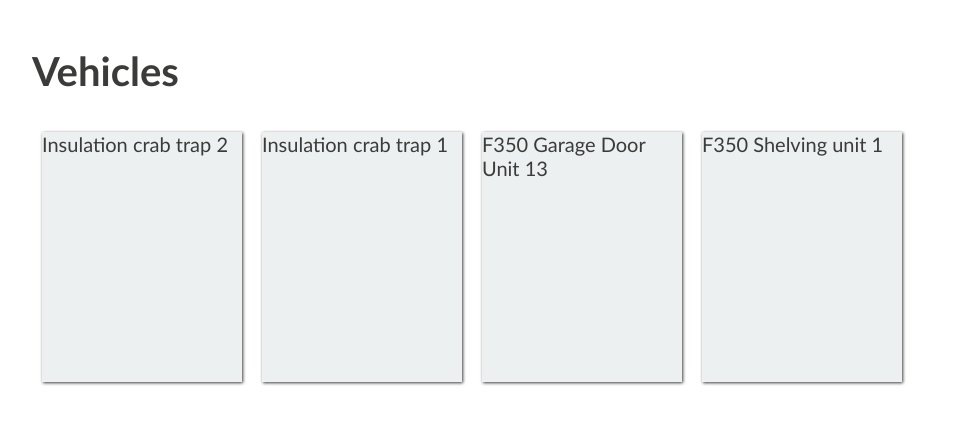
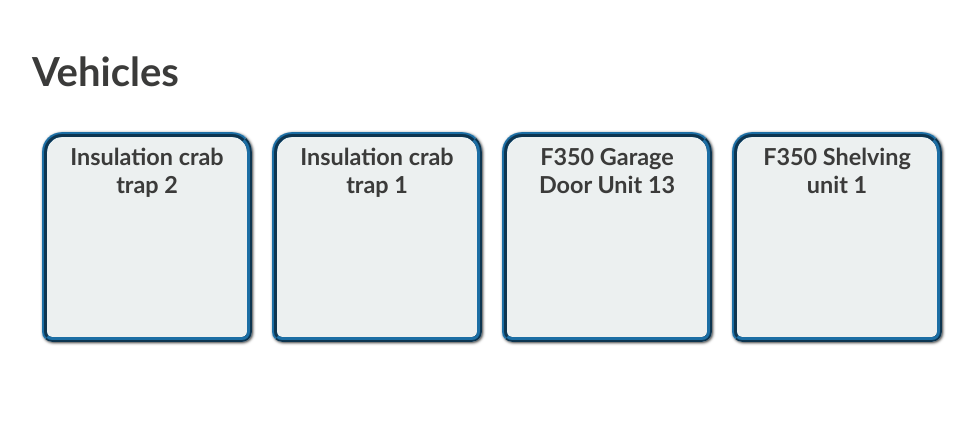
Before and after one commit to AdiGarmendia/coastal, a Django app: page /vehicles/ in a window 1280 px wide. Shown: the part 64-488 px from the top of the page, without its empty margins (8-984 px from the left). Run offline with Django 3.2, Linux system fonts and the light colour scheme; data comes from the database, SQL or seed files in the repository; both versions use the stored data as it was after the commit; tables that the repository leaves empty hold one stand-in row (values such as "Sample post").

Commit message:
MVP approved

```diff
--- a/coastalapp/static/styles/lists.css
+++ b/coastalapp/static/styles/lists.css
@@ -1,14 +1,17 @@
 .list {
 	display: flex;
+	flex-wrap: wrap;
 	list-style-type: none;
 	padding-left: 0;
 }
 
 .list > li {
-	height: 250px;
+	height: 200px;
 	width: 200px;
 	box-shadow: 1px 1px 3px rgb(59, 59, 58);
 	margin: 10px;
+	border: 5px ridge #1c6ea4;
+	border-radius: 20px 20px 10px 10px;
 }
 
 .list > li:hover {
--- a/coastalapp/templates/shared/base.html
+++ b/coastalapp/templates/shared/base.html
@@ -12,6 +12,8 @@
 
 	<body>
 		<nav id="site-nav">
+			{% comment %} {% load static %} <img src="{% static "" %}" alt="My image">
+			{% endcomment %}
 			<ol class="nav-list">
 				{% if perms.coastalapp.add_vehicle %}
 				<li class="nav-list__route">
--- a/coastalapp/templates/vehicles/vehicle_list.html
+++ b/coastalapp/templates/vehicles/vehicle_list.html
@@ -19,7 +19,7 @@
 			class="employee-name"
 			href="{% url 'coastalapp:vehicle' vehicle.id %}"
 		>
-			{{ vehicle.make }}
+			<h3 class="vehicle-name">{{ vehicle.make }}</h3>
 		</a>
 	</li>
 	{% endfor %}
```
Also changed, not shown: coastalapp/templates/departments/department_list.html (+0 -7 lines), coastalapp/templates/jobs/job_list.html (+3 -9 lines), coastalproject/settings.py (line endings or trailing spaces), coastalproject/static/images/coastal.jpg (added), db.sqlite3.
